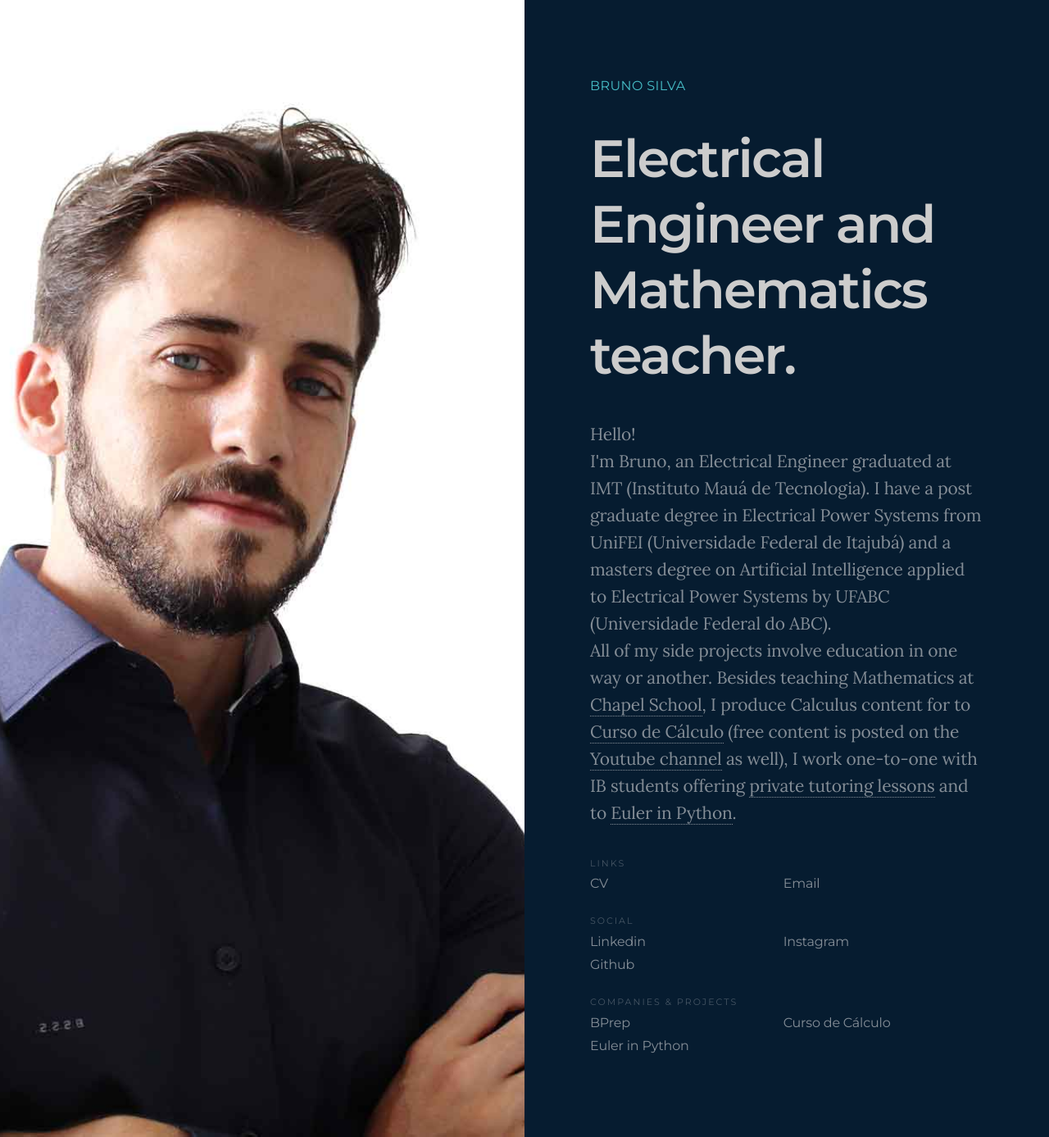
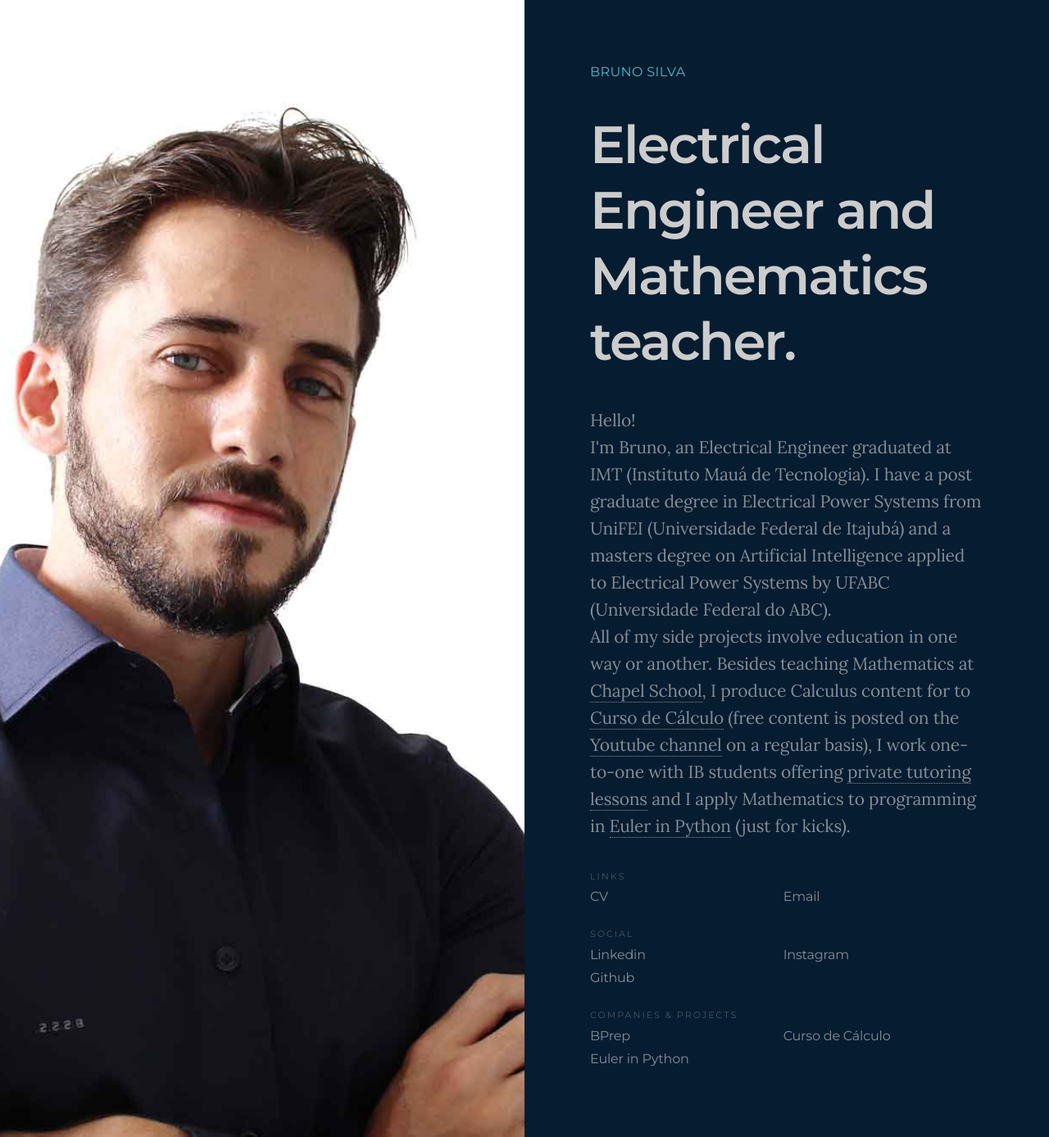
Before and after one commit to bru1987/bru1987.github.io, a Jekyll site: the page built from index.html, in a window 1280 px wide. Shown: the whole page at 82% size. Built offline with Jekyll 4.4.1, drawn with Linux system fonts in a browser that asks for light colours.

Commit message:
Update index.html

```diff
--- a/index.html
+++ b/index.html
@@ -57,7 +57,7 @@
 
 			<div class="split-bio">
 
-				<p>Hello!</br> I'm Bruno, an Electrical Engineer graduated at IMT (Instituto Mauá de Tecnologia). I have a post graduate degree in Electrical Power Systems from UniFEI (Universidade Federal de Itajubá) and a masters degree on Artificial Intelligence applied to Electrical Power Systems by UFABC (Universidade Federal do ABC). </br>All of my side projects involve education in one way or another. Besides teaching Mathematics at <a href="http://www.chapelschool.com.br">Chapel School</a>, I produce Calculus content for to <a href="http://www.cursodecalculo.com.br">Curso de Cálculo</a> (free content is posted on the <a href="www.youtube.com/cursodecalculo">Youtube channel</a> as well), I work one-to-one with IB students offering <a href="https://wa.me/5511934301368">private tutoring lessons</a> and to <a href="http://www.eulerinpython.com">Euler in Python</a>.</p>
+				<p>Hello!</br> I'm Bruno, an Electrical Engineer graduated at IMT (Instituto Mauá de Tecnologia). I have a post graduate degree in Electrical Power Systems from UniFEI (Universidade Federal de Itajubá) and a masters degree on Artificial Intelligence applied to Electrical Power Systems by UFABC (Universidade Federal do ABC). </br>All of my side projects involve education in one way or another. Besides teaching Mathematics at <a href="http://www.chapelschool.com.br">Chapel School</a>, I produce Calculus content for to <a href="http://www.cursodecalculo.com.br">Curso de Cálculo</a> (free content is posted on the <a href="http://www.youtube.com/cursodecalculo">Youtube channel</a> on a regular basis), I work one-to-one with IB students offering <a href="https://wa.me/5511934301368">private tutoring lessons</a> and I apply Mathematics to programming in <a href="http://www.eulerinpython.com">Euler in Python</a> (just for kicks).</p>
 
 			</div>
 
```
